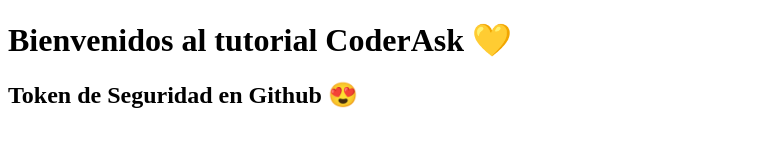
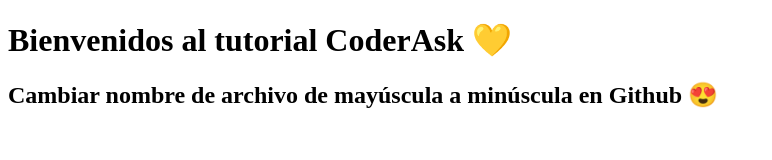
Before and after one commit to CoderAsk-Coderhouse/coderask, a plain HTML site: page index.html in a window 1280 px wide. Shown: the whole page, without its empty margins (0-772 px from the left). Drawn offline with Linux system fonts and the light colour scheme.

Commit message:
cambio mayúscula a minúscula

```diff
--- a/index.html
+++ b/index.html
@@ -5,11 +5,12 @@
     <meta http-equiv="X-UA-Compatible" content="IE=edge">
     <meta name="viewport" content="width=device-width, initial-scale=1.0">
     <title>Document</title>
+    <link rel="stylesheet" href="./css/style.css">
 </head>
 <body>
     <header>
         <h1>Bienvenidos al tutorial CoderAsk 💛</h1>
-        <h2>Token de Seguridad en Github 😍</h2>
+        <h2>Cambiar nombre de archivo de mayúscula a minúscula en Github 😍</h2>
     </header>
 </body>
 </html>
```
